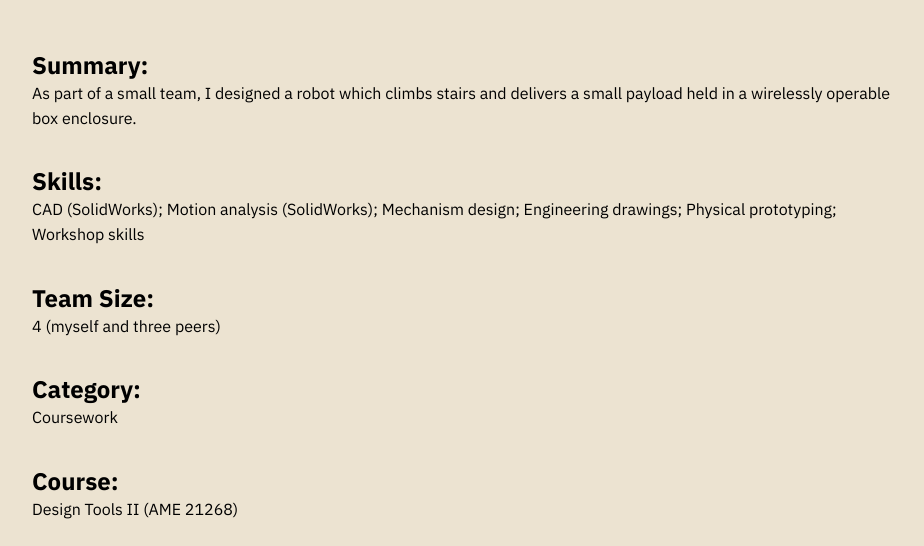
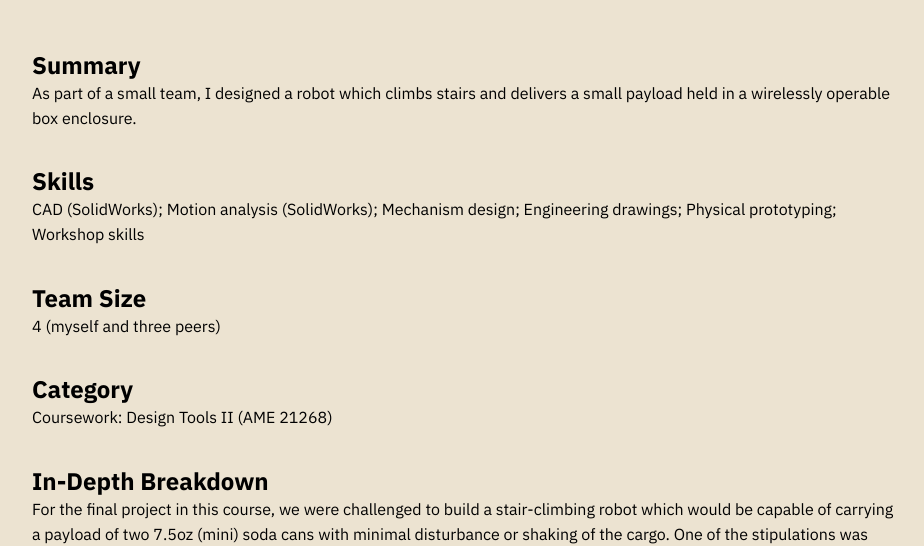
Before and after one commit to kabirmadan/kabirmadan.github.io, a plain HTML site: page stairclimbing.html in a window 1280 px wide. Shown: the part 235-781 px from the top of the page, without its empty margins (176-1100 px from the left). Drawn offline with Linux system fonts and the light colour scheme.

Commit message:
grammar fixes

```diff
--- a/stairclimbing.html
+++ b/stairclimbing.html
@@ -23,25 +23,20 @@
          <h1 id="title">Stair Climbing Robot</h1>
          <section id='project_attrs'>
 	    <li>
-	    	<h4>Summary:</h4>
+	    	<h4>Summary</h4>
 		<p>As part of a small team, I designed a robot which climbs stairs and delivers a small payload held in a wirelessly operable box enclosure.</p>
             <li>
-               <h4>Skills:</h4>
+               <h4>Skills</h4>
                <p>CAD (SolidWorks); Motion analysis (SolidWorks); Mechanism design; Engineering drawings; Physical prototyping; Workshop skills</p>
             <li>
-               <h4>Team Size:</h4>
+               <h4>Team Size</h4>
                <p>4 (myself and three peers)</p>
             <li>
-               <h4>Category:</h4>
-               <p>Coursework</p>
+               <h4>Category</h4>
+               <p>Coursework: Design Tools II (AME 21268)</p>
             <li>
-               <h4>Course:</h4>
-               <p>Design Tools II (AME 21268)</p>
-            <li>
-               <h4>In-Depth Breakdown:</h4>
-               <p>For the final project in this course, we were challenged to build a stair-climbing robot which would be capable of carrying a payload of two 7.5oz (mini) soda cans up the stairs with minimal disturbance or shaking of the cargo. It was explicitly specified that the soda container needed to be remotely openable and closable via a servo-actuated mechanism.<br>
-                  <br>Each subassembly of the final robot assembly was led by one team member, with the rest of the group providing feedback about the design as well as helping hands-on with the manufacturing and assembly of the individual components. As such, <b>I was personally responsible for the design and manufacturing of the soda box</b>.<br>
-                  <br>For the design of the drivebase, we started by brainstorming a few several possible designs. Each member submitted a rough sketch of their idea, and the team evaluated them together, taking note of design features that could potentially be included in the final design. Two of the most popular design ideas are shown below.
+               <h4>In-Depth Breakdown</h4>
+               <p>For the final project in this course, we were challenged to build a stair-climbing robot which would be capable of carrying a payload of two 7.5oz (mini) soda cans with minimal disturbance or shaking of the cargo. One of the stipulations was that the soda container needed to be remotely openable and closable via a servo-actuated mechanism. <b>I was personally responsible for the design and manufacturing of the soda box</b>.As for the design of the drivebase, we started by brainstorming a few several possible designs; two early design ideas are shown below.<br>
                </p>
                <div class='fig'>
                   <img id='stairclimbing_sketch1' src='media/stairclimbing_sketch1.jpg'>
```
Also changed, not shown: about.html (+1 -1 lines).
